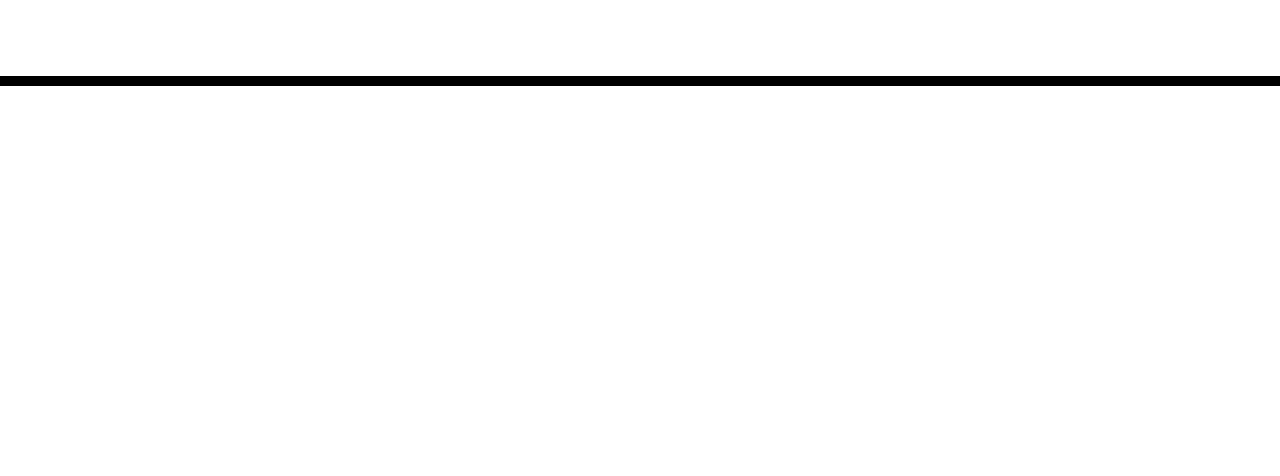
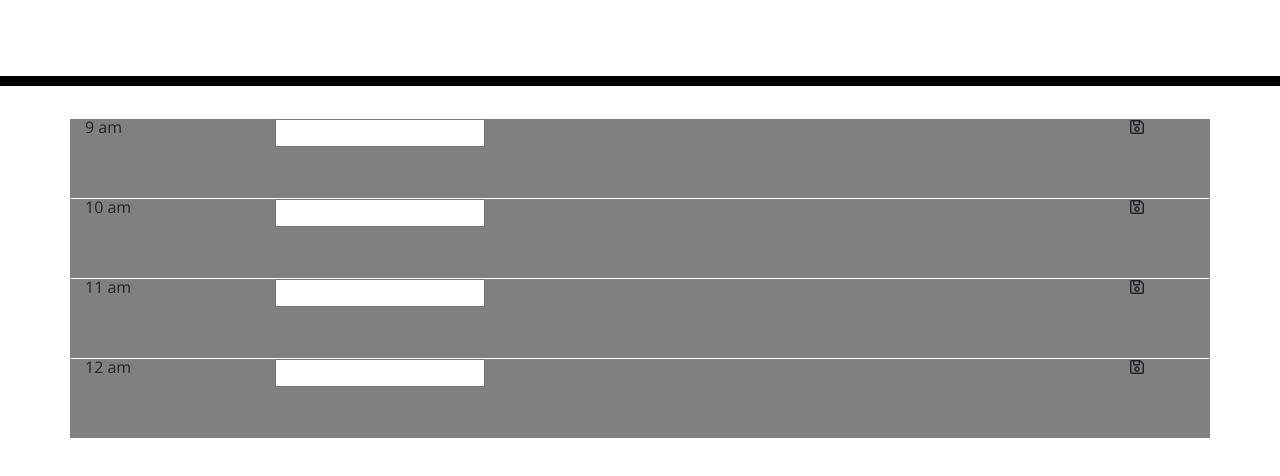
Before and after one commit to perezr1/5-Day-Planner, a plain HTML site: page Develop/index.html in a window 1280 px wide. Shown: the part 182-658 px from the top of the page. Drawn offline with nearby package versions, Linux system fonts and the light colour scheme.

Commit message:
This is all I have so far

```diff
--- a/Develop/index.html
+++ b/Develop/index.html
@@ -1,23 +1,14 @@
 <!DOCTYPE html>
 <html lang="en">
+
 <head>
   <meta charset="UTF-8" />
   <meta name="viewport" content="width=device-width, initial-scale=1.0" />
   <meta http-equiv="X-UA-Compatible" content="ie=edge" />
-    <link
-      rel="stylesheet"
-      href="https://stackpath.bootstrapcdn.com/bootstrap/4.3.1/css/bootstrap.min.css"
-    />
-    <link
-      rel="stylesheet"
-      href="https://use.fontawesome.com/releases/v5.8.1/css/all.css"
-      integrity="sha384-50oBUHEmvpQ+1lW4y57PTFmhCaXp0ML5d60M1M7uH2+nqUivzIebhndOJK28anvf"
-      crossorigin="anonymous"
-    />
-    <link
-      href="https://fonts.googleapis.com/css?family=Open+Sans&display=swap"
-      rel="stylesheet"
-    />
+  <link rel="stylesheet" href="https://stackpath.bootstrapcdn.com/bootstrap/4.3.1/css/bootstrap.min.css" />
+  <link rel="stylesheet" href="https://use.fontawesome.com/releases/v5.8.1/css/all.css"
+    integrity="sha384-50oBUHEmvpQ+1lW4y57PTFmhCaXp0ML5d60M1M7uH2+nqUivzIebhndOJK28anvf" crossorigin="anonymous" />
+  <link href="https://fonts.googleapis.com/css?family=Open+Sans&display=swap" rel="stylesheet" />
   <link rel="stylesheet" href="style.css" />
   <title>Work Day Scheduler</title>
 </head>
@@ -28,11 +19,33 @@
     <p class="lead">A simple calendar app for scheduling your work day</p>
     <p id="currentDay" class="lead"></p>
   </header>
+
   <div class="container">
     <!-- Timeblocks go here -->
+    <div class="row plannerRow" hour-index="9" style="background-color: grey;">
+      <div class="col-md-2"><span class="timeBox">9 am</span></div>
+      <div class="col-md-9"><input id="input-0" hour-index="0" type="text" class="dailyPlan"></div>
+      <div class="col-md-1"><i id="saveid-0" save-id="0" class="far fa-save saveIcon" aria-hidden="true"></i></div>
+    </div>
+    <div class="row plannerRow" hour-index="9" style="background-color: grey;">
+      <div class="col-md-2"><span class="timeBox">10 am</span></div>
+      <div class="col-md-9"><input id="input-0" hour-index="0" type="text" class="dailyPlan"></div>
+      <div class="col-md-1"><i id="saveid-0" save-id="0" class="far fa-save saveIcon" aria-hidden="true"></i></div>
+    </div>
+    <div class="row plannerRow" hour-index="9" style="background-color: grey;">
+      <div class="col-md-2"><span class="timeBox">11 am</span></div>
+      <div class="col-md-9"><input id="input-0" hour-index="0" type="text" class="dailyPlan"></div>
+      <div class="col-md-1"><i id="saveid-0" save-id="0" class="far fa-save saveIcon" aria-hidden="true"></i></div>
+    </div>
+    <div class="row plannerRow" hour-index="9" style="background-color: grey;">
+      <div class="col-md-2"><span class="timeBox">12 am</span></div>
+      <div class="col-md-9"><input id="input-0" hour-index="0" type="text" class="dailyPlan"></div>
+      <div class="col-md-1"><i id="saveid-0" save-id="0" class="far fa-save saveIcon" aria-hidden="true"></i></div>
+    </div>
   </div>
 
   <script src="https://code.jquery.com/jquery-3.4.1.min.js"></script>
   <script src="https://cdnjs.cloudflare.com/ajax/libs/moment.js/2.24.0/moment.min.js"></script>
 </body>
+
 </html>
```
Also changed, not shown: Develop/script.js (added). Lines whose indentation alone changed are shown as unchanged.
